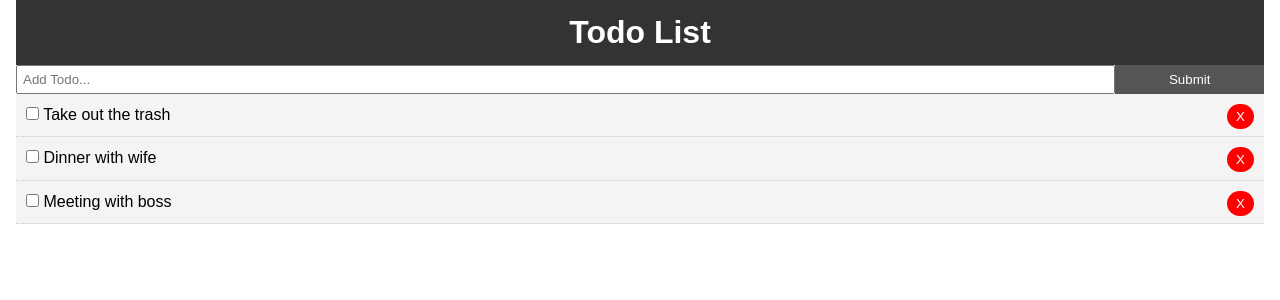
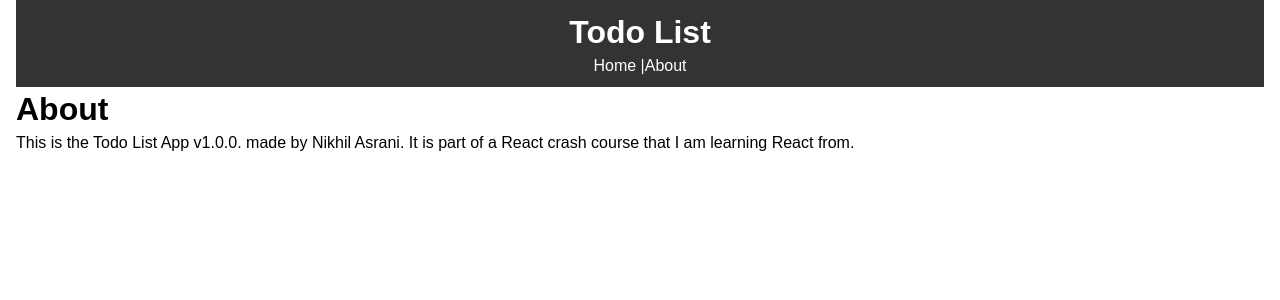
Before and after one commit to nikhilasrani/todo-react, a React (Create React App) app: page /about in a window 1280 px wide. Shown: the top 300 px of the page. Built offline with nearby package versions, Linux system fonts and the light colour scheme.

Commit message:
added react router and routing to the application

```diff
--- a/package.json
+++ b/package.json
@@ -5,6 +5,7 @@
   "dependencies": {
     "react": "^16.8.2",
     "react-dom": "^16.8.2",
+    "react-router-dom": "^4.3.1",
     "react-scripts": "2.1.5",
     "uuid": "^3.3.2"
   },
--- a/src/App.js
+++ b/src/App.js
@@ -1,9 +1,13 @@
 import React, { Component } from "react";
+import { BrowserRouter as Router, Route } from "react-router-dom";
+
 import "./App.css";
 import Header from "./components/layout/header";
 import Todos from "./components/Todos";
 import AddTodo from "./components/AddTodo";
+import About from "./components/pages/About";
 import uuid from "uuid";
+
 class App extends Component {
   state = {
     todos: [
@@ -43,17 +47,28 @@
 
   render() {
     return (
+      <Router>
         <div className="App">
           <div className="container">
             <Header />
+            <Route
+              exact
+              path="/"
+              render={props => (
+                <React.Fragment>
                   <AddTodo addTodo={this.addTodo} />
                   <Todos
                     todos={this.state.todos}
                     markComplete={this.markComplete}
                     delTodo={this.delTodo}
                   />
+                </React.Fragment>
+              )}
+            />
+            <Route path="/about" component={About} />
           </div>
         </div>
+      </Router>
     );
   }
 }
--- a/src/components/layout/header.js
+++ b/src/components/layout/header.js
@@ -1,9 +1,16 @@
 import React from "react";
-
+import { Link } from "react-router-dom";
 function Header() {
   return (
     <header style={headerStyle}>
       <h1>Todo List</h1>
+      <Link to="/" style={linkStyle}>
+        Home
+      </Link>{" "}
+      |
+      <Link to="/about" style={linkStyle}>
+        About
+      </Link>
     </header>
   );
 }
@@ -13,4 +20,9 @@
   textAlign: "center",
   padding: "10px"
 };
+
+const linkStyle = {
+  color: "#fff",
+  textDecoration: "none"
+};
 export default Header;
--- /dev/null
+++ b/src/components/pages/About.js
@@ -0,0 +1,15 @@
+import React from "react";
+
+function About() {
+  return (
+    <React.Fragment>
+      <h1>About</h1>
+      <p>
+        This is the Todo List App v1.0.0. made by Nikhil Asrani. It is part of a
+        React crash course that I am learning React from.
+      </p>
+    </React.Fragment>
+  );
+}
+
+export default About;
```
Also changed, not shown: 1 other file (tests, documents, lock files or other folders). Lines whose indentation alone changed are shown as unchanged.
